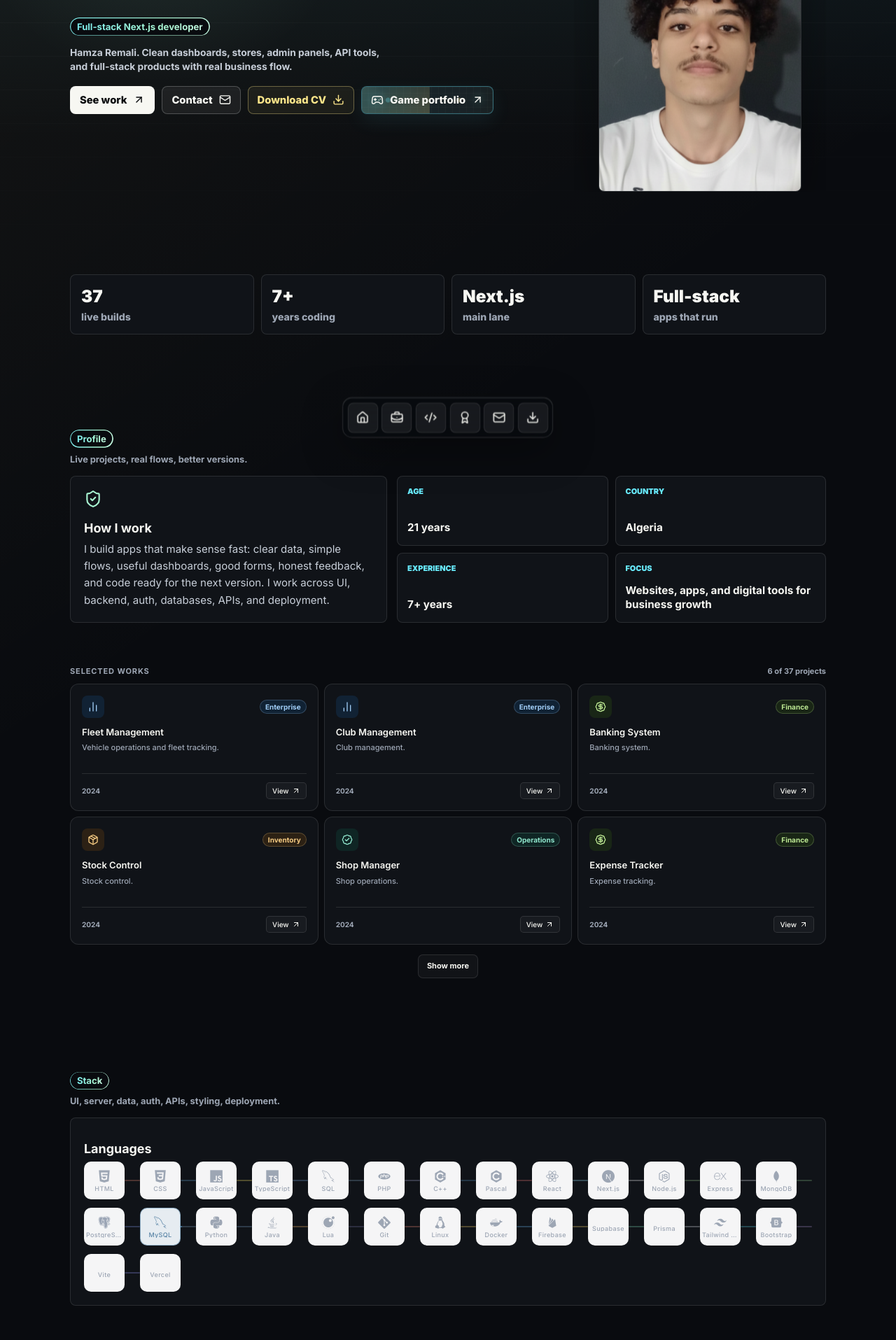
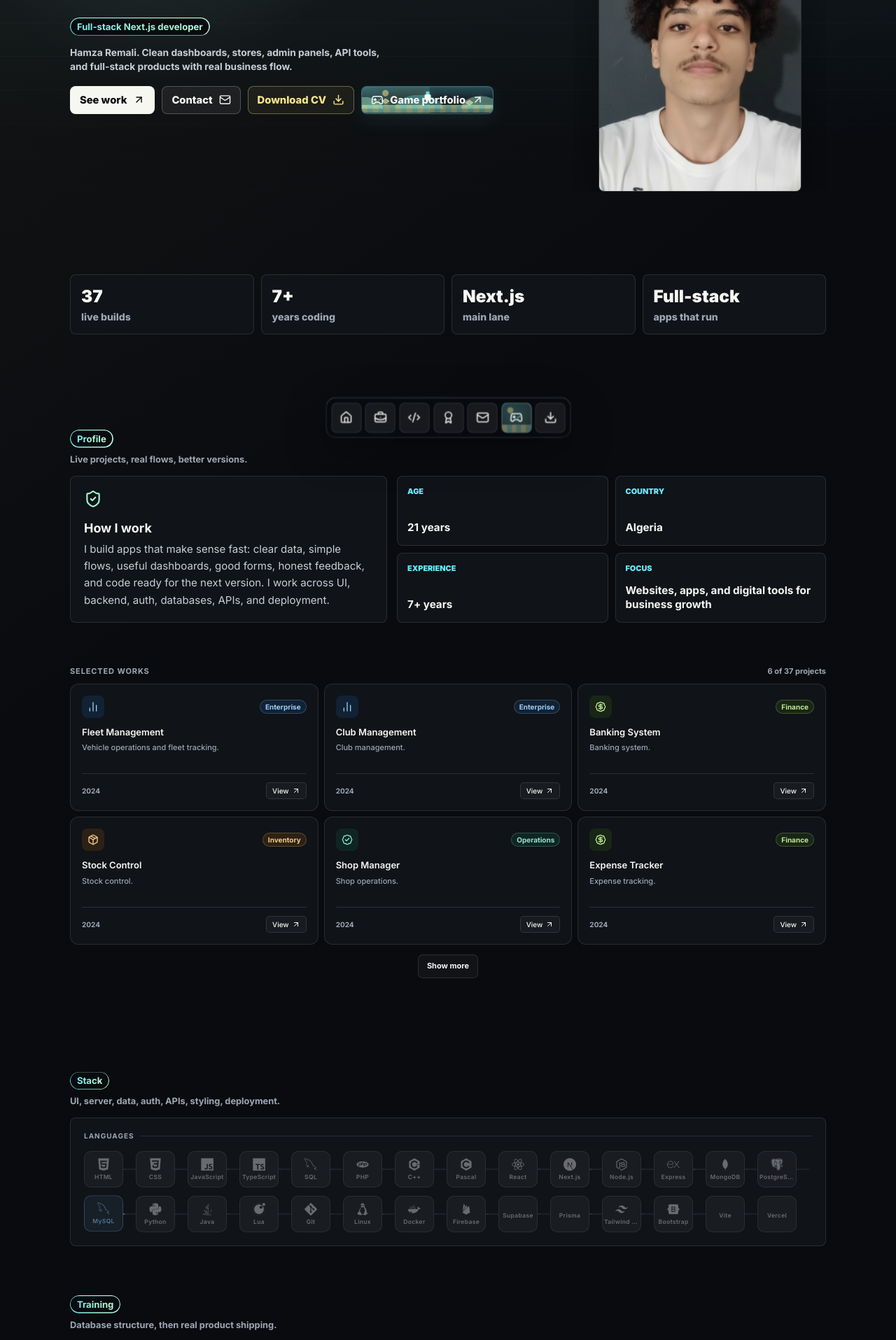
Before and after one commit to reportJNG/My-Portfolio, a React (Vite) app: page / in a window 1280 px wide. Shown: the part 160-2075 px from the top of the page at 70% size. Built offline with nearby package versions, Linux system fonts and the light colour scheme.

Commit message:
fixed skills

```diff
--- a/src/components/layout/PortfolioPage.jsx
+++ b/src/components/layout/PortfolioPage.jsx
@@ -4,6 +4,7 @@ import {
   BriefcaseBusiness,
   Code2,
   Download,
+  Gamepad2,
   Home,
   Mail,
 } from "lucide-react";
@@ -38,6 +39,14 @@ export default function PortfolioPage() {
         },
       })),
       {
+        label: "Game",
+        icon: createElement(Gamepad2, { size: 19 }),
+        className: "dock-game",
+        onClick: () => {
+          window.open("https://hamzaremali.vercel.app/", "_blank", "noreferrer");
+        },
+      },
+      {
         label: "CV",
         icon: createElement(Download, { size: 19 }),
         onClick: () => {
--- a/src/components/navigation/FloatingDock/FloatingDock.css
+++ b/src/components/navigation/FloatingDock/FloatingDock.css
@@ -52,6 +52,45 @@
   border-color: rgba(103, 232, 249, 0.44);
   background: rgba(255, 255, 255, 0.12);
   box-shadow: 0 10px 34px rgba(103, 232, 249, 0.14);
+}
+
+.dock-item.dock-game {
+  overflow: hidden;
+  border-color: rgba(167, 243, 208, 0.34);
+  background:
+    radial-gradient(circle at 28% 24%, rgba(253, 230, 138, 0.4) 0 4px, transparent 5px),
+    linear-gradient(145deg, rgba(103, 232, 249, 0.2), rgba(167, 243, 208, 0.08)),
+    rgba(255, 255, 255, 0.065);
+  color: #f7f7f2;
+}
+
+.dock-item.dock-game::before {
+  position: absolute;
+  right: -8px;
+  bottom: -2px;
+  left: -8px;
+  height: 13px;
+  content: "";
+  background:
+    repeating-linear-gradient(
+      90deg,
+      rgba(253, 230, 138, 0.42) 0 7px,
+      rgba(167, 243, 208, 0.32) 7px 14px
+    );
+  opacity: 0.86;
+  animation: dock-game-ground 0.8s linear infinite;
+}
+
+.dock-item.dock-game .dock-icon {
+  position: relative;
+  z-index: 1;
+  filter: drop-shadow(0 0 8px rgba(103, 232, 249, 0.48));
+}
+
+.dock-item.dock-game:hover,
+.dock-item.dock-game:focus-visible {
+  border-color: rgba(167, 243, 208, 0.72);
+  box-shadow: 0 10px 34px rgba(167, 243, 208, 0.18);
 }
 
 .dock-icon {
@@ -113,3 +152,13 @@
     transition: none;
   }
 }
+
+@keyframes dock-game-ground {
+  0% {
+    background-position: 0 0;
+  }
+
+  100% {
+    background-position: -14px 0;
+  }
+}
--- a/src/components/sections/HeroSection.jsx
+++ b/src/components/sections/HeroSection.jsx
@@ -39,7 +39,14 @@ export default function Hero() {
             target="_blank"
             rel="noreferrer"
           >
-            <span className="game-button-bg" aria-hidden="true" />
+            <span className="game-scene" aria-hidden="true">
+              <span className="game-sky" />
+              <span className="game-hills" />
+              <span className="game-ground" />
+              <span className="game-cube cube-one" />
+              <span className="game-cube cube-two" />
+              <span className="game-player" />
+            </span>
             <Gamepad2 size={18} />
             Game portfolio
             <ArrowUpRight size={17} />
--- a/src/components/sections/WorkSection.jsx
+++ b/src/components/sections/WorkSection.jsx
@@ -79,6 +79,11 @@ export default function Work() {
     );
   };
 
+  const showLessProjects = () => {
+    setVisibleCount(PROJECT_BATCH_SIZE);
+    document.querySelector("#work")?.scrollIntoView({ behavior: "smooth", block: "start" });
+  };
+
   return (
     <section className="section shell works-section" id="work">
       <div className="works-header">
@@ -131,11 +136,19 @@ export default function Work() {
         )}
       </div>
 
-      {remainingCount > 0 ? (
+      {remainingCount > 0 || visibleCount > PROJECT_BATCH_SIZE ? (
         <div className="works-more">
-          <button type="button" onClick={showMoreProjects}>
-            Show more
-          </button>
+          {remainingCount > 0 ? (
+            <button type="button" onClick={showMoreProjects}>
+              Show more
+            </button>
+          ) : null}
+
+          {visibleCount > PROJECT_BATCH_SIZE ? (
+            <button type="button" onClick={showLessProjects}>
+              Show less
+            </button>
+          ) : null}
         </div>
       ) : null}
 
--- a/src/index.css
+++ b/src/index.css
@@ -163,6 +163,7 @@ button {
   border-color: rgba(103, 232, 249, 0.42);
   background: #101318;
   color: #f7f7f2;
+  perspective: 120px;
   box-shadow:
     inset 0 0 0 1px rgba(255, 255, 255, 0.04),
     0 10px 28px rgba(103, 232, 249, 0.08);
@@ -170,14 +171,15 @@ button {
 
 .button.game::before,
 .button.game::after,
-.game-button-bg {
+.game-scene,
+.game-scene span {
   position: absolute;
-  inset: 0;
   z-index: -1;
   content: "";
 }
 
 .button.game::before {
+  inset: 0;
   background:
     linear-gradient(90deg, transparent, rgba(167, 243, 208, 0.22), transparent),
     linear-gradient(135deg, rgba(103, 232, 249, 0.34), transparent 42%),
@@ -187,20 +189,95 @@ button {
 }
 
 .button.game::after {
+  inset: 0;
   background-image:
     linear-gradient(rgba(255, 255, 255, 0.14) 1px, transparent 1px),
     linear-gradient(90deg, rgba(255, 255, 255, 0.14) 1px, transparent 1px);
   background-size: 10px 10px;
-  opacity: 0.18;
+  opacity: 0.12;
   animation: game-grid 1.2s steps(8) infinite;
 }
 
-.game-button-bg {
+.game-scene {
+  inset: 0;
+  overflow: hidden;
+  transform: rotateX(0deg);
+  transform-style: preserve-3d;
+}
+
+.game-sky {
+  inset: 0;
   background:
-    radial-gradient(circle at 20% 50%, rgba(103, 232, 249, 0.32) 0 3px, transparent 4px),
-    radial-gradient(circle at 74% 50%, rgba(253, 230, 138, 0.34) 0 3px, transparent 4px),
-    linear-gradient(90deg, rgba(103, 232, 249, 0.12), rgba(167, 243, 208, 0.08));
-  opacity: 0.85;
+    radial-gradient(circle at 18% 24%, rgba(253, 230, 138, 0.52) 0 4px, transparent 5px),
+    linear-gradient(180deg, rgba(103, 232, 249, 0.28), rgba(16, 19, 24, 0.2) 60%);
+}
+
+.game-hills {
+  right: -16px;
+  bottom: 9px;
+  left: -16px;
+  height: 24px;
+  background:
+    radial-gradient(32px 20px at 18% 100%, rgba(167, 243, 208, 0.46) 0 68%, transparent 70%),
+    radial-gradient(42px 24px at 48% 100%, rgba(103, 232, 249, 0.34) 0 68%, transparent 70%),
+    radial-gradient(34px 22px at 82% 100%, rgba(167, 243, 208, 0.4) 0 68%, transparent 70%);
+  filter: drop-shadow(0 5px 10px rgba(0, 0, 0, 0.18));
+  transform: translateZ(-22px) scale(1.18);
+  animation: game-hills 4.8s linear infinite;
+}
+
+.game-ground {
+  right: -12px;
+  bottom: -10px;
+  left: -12px;
+  height: 21px;
+  background:
+    repeating-linear-gradient(
+      90deg,
+      rgba(253, 230, 138, 0.34) 0 8px,
+      rgba(167, 243, 208, 0.28) 8px 16px
+    ),
+    linear-gradient(180deg, rgba(167, 243, 208, 0.46), rgba(103, 232, 249, 0.18));
+  box-shadow: 0 -5px 14px rgba(167, 243, 208, 0.14);
+  transform: rotateX(58deg) translateY(2px) translateZ(14px);
+  transform-origin: bottom;
+  animation: game-ground 0.72s linear infinite;
+}
+
+.game-cube {
+  bottom: 11px;
+  width: 8px;
+  height: 8px;
+  border: 1px solid rgba(247, 247, 242, 0.52);
+  background: rgba(253, 230, 138, 0.62);
+  box-shadow:
+    3px 3px 0 rgba(103, 232, 249, 0.26),
+    0 0 10px rgba(253, 230, 138, 0.32);
+  transform: rotateX(48deg) rotateZ(45deg);
+}
+
+.cube-one {
+  left: 26px;
+  animation: game-cube-one 2.5s ease-in-out infinite;
+}
+
+.cube-two {
+  right: 30px;
+  animation: game-cube-two 3.1s ease-in-out infinite;
+}
+
+.game-player {
+  bottom: 15px;
+  left: 50%;
+  width: 9px;
+  height: 9px;
+  border-radius: 2px 2px 5px 5px;
+  background: #f7f7f2;
+  box-shadow:
+    0 -6px 0 -2px rgba(103, 232, 249, 0.9),
+    0 0 14px rgba(103, 232, 249, 0.48);
+  transform: translateX(-50%) translateZ(26px);
+  animation: game-player 1.05s ease-in-out infinite;
 }
 
 .button.game:hover {
@@ -285,6 +362,59 @@ button {
   }
 }
 
+@keyframes game-hills {
+  0% {
+    transform: translateX(0) translateZ(-22px) scale(1.18);
+  }
+
+  100% {
+    transform: translateX(-28px) translateZ(-22px) scale(1.18);
+  }
+}
+
+@keyframes game-ground {
+  0% {
+    background-position: 0 0;
+  }
+
+  100% {
+    background-position: -16px 0;
+  }
+}
+
+@keyframes game-cube-one {
+  0%,
+  100% {
+    transform: rotateX(48deg) rotateZ(45deg) translateY(0);
+  }
+
+  50% {
+    transform: rotateX(48deg) rotateZ(45deg) translateY(-6px);
+  }
+}
+
+@keyframes game-cube-two {
+  0%,
+  100% {
+    transform: rotateX(48deg) rotateZ(45deg) translateY(-1px);
+  }
+
+  50% {
+    transform: rotateX(48deg) rotateZ(45deg) translateY(5px);
+  }
+}
+
+@keyframes game-player {
+  0%,
+  100% {
+    transform: translateX(-50%) translateY(0) translateZ(26px);
+  }
+
+  45% {
+    transform: translateX(-50%) translateY(-5px) translateZ(26px);
+  }
+}
+
 .section {
   padding: 70px 0 0;
 }
@@ -325,10 +455,28 @@ button {
 }
 
 .about-main h3,
-.skill-panel h3,
 .training-card h3 {
   margin: 14px 0 8px;
   font-size: 1.12rem;
+}
+
+.skill-panel h3 {
+  display: flex;
+  align-items: center;
+  gap: 8px;
+  margin: 0 0 16px;
+  font-size: 10px;
+  font-weight: 700;
+  letter-spacing: 0.1em;
+  text-transform: uppercase;
+  color: var(--muted);
+}
+
+.skill-panel h3::after {
+  content: '';
+  flex: 1;
+  height: 1px;
+  background: var(--line);
 }
 
 .about-main p,
@@ -511,35 +659,37 @@ button {
 
 .skill-block {
   display: inline-flex;
-  width: 58px;
-  height: 54px;
-  flex: 0 0 58px;
+  width: 56px;
+  height: 52px;
+  flex: 0 0 56px;
   flex-direction: column;
   align-items: center;
   justify-content: center;
-  gap: 4px;
-  border: 1px solid var(--line);
+  gap: 5px;
+  border: 1px solid rgba(255, 255, 255, 0.08);
   border-radius: 10px;
-  background: rgba(255, 255, 255, 0.96);
-  color: var(--muted);
+  background: rgba(255, 255, 255, 0.04);
+  color: rgba(255, 255, 255, 0.35);
   transition:
     border-color 180ms ease,
-    background-color 180ms ease,
-    color 180ms ease;
+    background 180ms ease,
+    color 180ms ease,
+    transform 180ms ease;
+  cursor: default;
 }
 
 .skill-block i {
-  color: currentColor;
   font-size: 18px;
   line-height: 1;
+  color: currentColor;
 }
 
 .skill-block span {
-  max-width: 52px;
+  max-width: 50px;
   overflow: hidden;
   color: currentColor;
-  font-size: 9px;
-  font-weight: 500;
+  font-size: 8.5px;
+  font-weight: 600;
   letter-spacing: 0.04em;
   line-height: 1;
   text-align: center;
@@ -548,19 +698,20 @@ button {
 }
 
 .skill-block.lit {
-  border-color: color-mix(in srgb, var(--skill-color) 72%, white);
-  background: color-mix(in srgb, var(--skill-color) 16%, white);
+  border-color: color-mix(in srgb, var(--skill-color) 55%, transparent);
+  background: color-mix(in srgb, var(--skill-color) 14%, #101318);
   color: var(--skill-color);
+  transform: translateY(-1px);
 }
 
 .skill-line {
   position: relative;
-  width: 22px;
+  width: 18px;
   height: 2px;
-  flex: 0 0 22px;
+  flex: 0 0 18px;
   overflow: hidden;
   border-radius: 2px;
-  background: color-mix(in srgb, var(--skill-color) 18%, var(--line));
+  background: rgba(255, 255, 255, 0.06);
 }
 
 .skill-line span {
@@ -572,22 +723,11 @@ button {
   border-radius: inherit;
   background: var(--skill-color);
   transition: left 0.18s ease;
+  box-shadow: 0 0 6px var(--skill-color);
 }
 
 .skill-line.lit span {
   left: 0;
-}
-
-@media (prefers-color-scheme: dark) {
-  .skill-block {
-    background: var(--surface-soft);
-  }
-
-  .skill-block.lit {
-    border-color: color-mix(in srgb, var(--skill-color) 72%, #534ab7);
-    background: color-mix(in srgb, var(--skill-color) 18%, #101318);
-    color: var(--skill-color);
-  }
 }
 
 .skill-tags {
```
